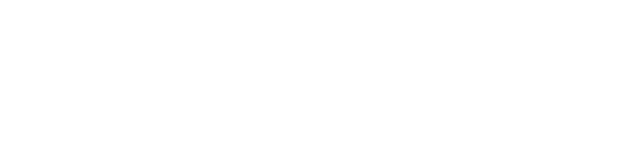
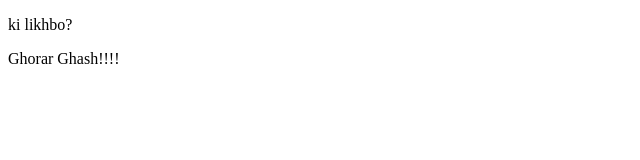
Before and after one commit to riasat01/my-first-github-repo, a plain HTML site: page index.html in a window 1280 px wide. Shown: the whole page, without its empty margins (0-640 px from the left). Drawn offline with Linux system fonts and the light colour scheme.

Commit message:
ghorar ghash updated

```diff
--- a/index.html
+++ b/index.html
@@ -7,6 +7,7 @@
     <title>My First GitHub Repo</title>
 </head>
 <body>
-
+   <p>ki likhbo?</p>
+   <p>Ghorar Ghash!!!!</p>
 </body>
 </html>
```
